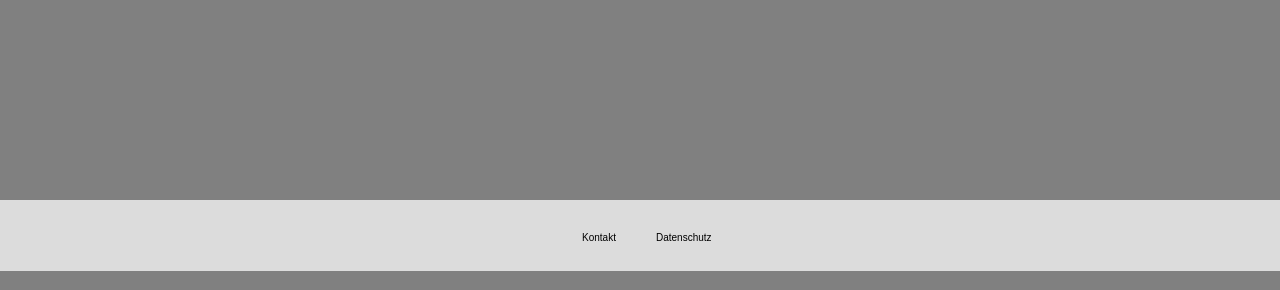
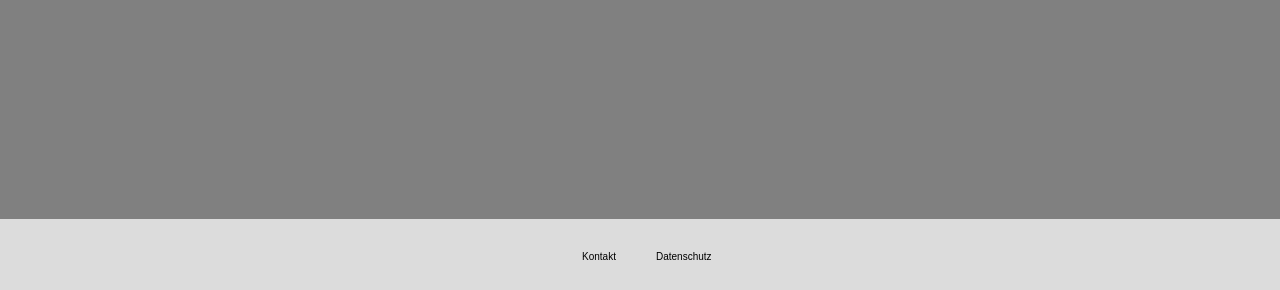
Before and after one commit to wetterstation-info/wetterstation, a PHP site: page /daten.html in a window 1280 px wide. Shown: the part 510-800 px from the top of the page. Run offline with PHP 8.4, Linux system fonts and the light colour scheme.

Commit message:
Update daten_computer.css

```diff
--- a/daten_computer.css
+++ b/daten_computer.css
@@ -68,12 +68,17 @@ nav ul a{
     padding-bottom: 120px;
 }
 
+
 #footer{
     display: flex;
     justify-content: center;
     padding-bottom: 12px;
     padding-top: 16px;
     background-color: rgb(220, 220, 220);
+    position: absolute;
+    bottom: 0;
+    left: 0;
+    right: 0;
 }
 
 #footer ul{
```
